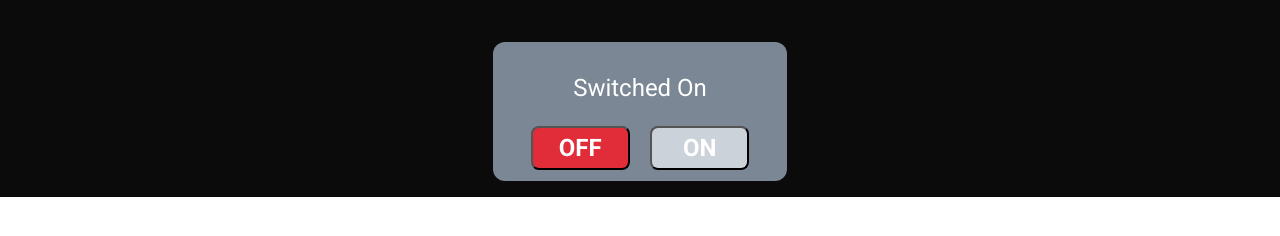
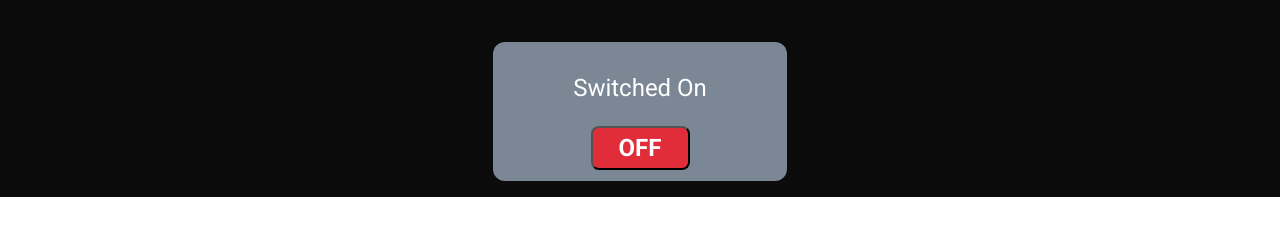
Before and after one commit to juhinagpure/Cat-Light, a plain HTML site: page index.html in a window 1280 px wide. Shown: the part 360-596 px from the top of the page. Drawn offline with nearby package versions, Linux system fonts and the light colour scheme; a web font is replaced by a local one.

```diff
--- a/index.html
+++ b/index.html
@@ -31,7 +31,7 @@
             <div class="switch-board">
                 <h1 class="switch-status" id="switchStatus">Switched On</h1>
                 <button class="off-switch" onclick="switchOff()" id="offSwitch">OFF</button>
-                <button class="on-switch" onclick="switchOn()" id="onSwitch">ON</button>
+                <!-- <button class="on-switch" onclick="switchOn()" id="onSwitch">ON</button> -->
             </div>
         </div>
     </div>
```
